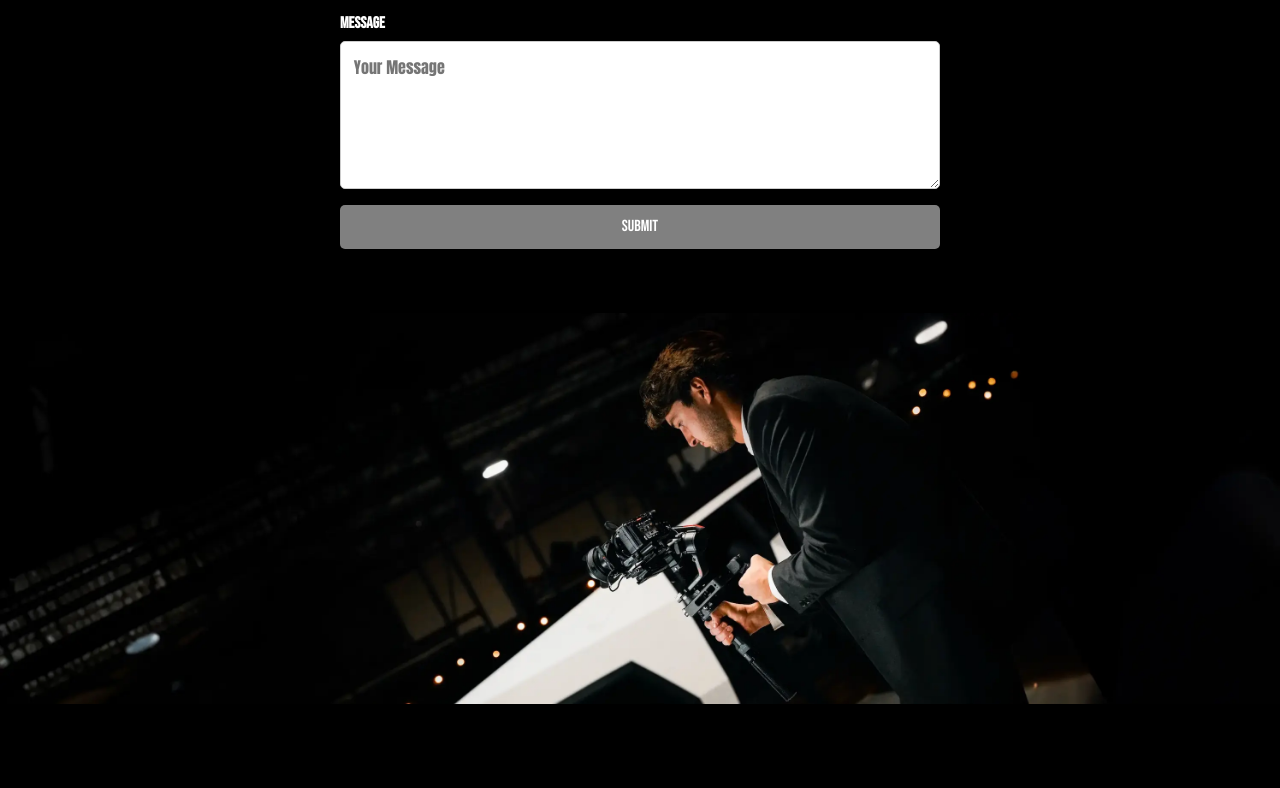
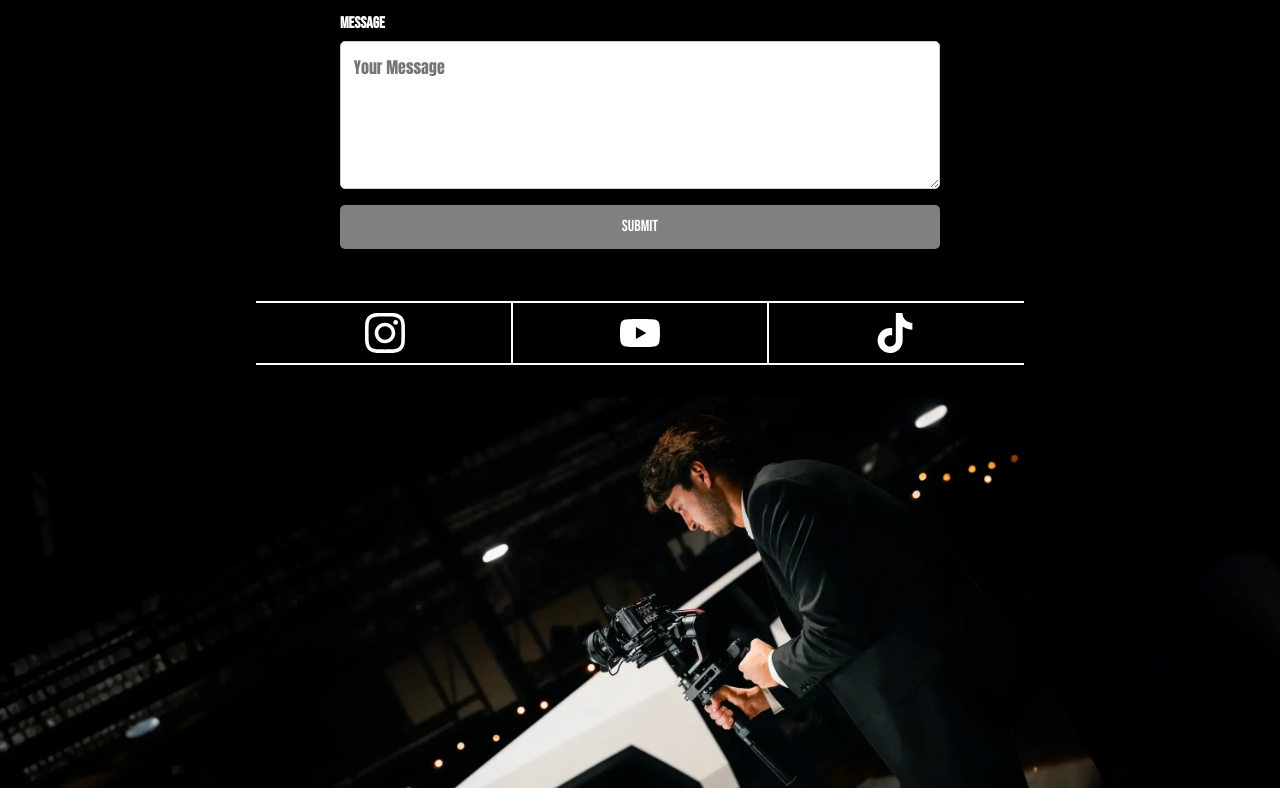
Before and after one commit to JaronWenger/CINESTOKE, a React (Create React App) app: page / in a window 1280 px wide. Shown: the part 1987-2775 px from the top of the page. Before the commit the page ends 2691 px from the top, so only its background shows below. Built offline with nearby package versions, Linux system fonts and the light colour scheme; a web font is replaced by a local one.

Commit message:
socials links

```diff
--- a/src/components/Main.jsx
+++ b/src/components/Main.jsx
@@ -7,7 +7,7 @@ import footer from '../assets/Footerthin.webp'
 import Clients from './Clients';
 import Pics from './Pics';
 import Contact from './Contact';
-
+import Social from './Social';
 
 
 const Main = () => {
@@ -54,6 +54,7 @@ const Main = () => {
       <Pics />
       <Clients />
       <Contact />
+      <Social />
       <div className="bottom-logo">
         <img src={footer} alt="Cinestoke Footer" />
       </div>
--- /dev/null
+++ b/src/components/Social.jsx
@@ -0,0 +1,69 @@
+import React from 'react';
+// Import the SVG as a React component
+import { ReactComponent as SSBC } from '../assets/SSBC.svg';
+
+const Clients = () => {
+  const handleInstagramClick = () => {
+    window.open('https://www.instagram.com/jaronwenger', '_blank');
+  };
+
+  const handleYouTubeClick = () => {
+    window.open('https://www.youtube.com/@jaronwenger', '_blank');
+  };
+
+  const handleTikTokClick = () => {
+    window.open('https://www.tiktok.com/@jaronwenger', '_blank');
+  };
+
+  return (
+    <div className="cinestoke-section social-section">
+      {/* First Layer */}
+      <div className="mui-box1">
+        {/* Vertical Line */}
+        <div className="lineb" />
+
+
+        {/* Instagram Button */}
+        <button
+          className="social-button instagram-button"
+          onClick={handleInstagramClick}
+        >
+          <svg width="5" height="5" viewBox="0 0 24 24" fill="currentColor">
+            <path d="M12 2.163c3.204 0 3.584.012 4.85.07 3.252.148 4.771 1.691 4.919 4.919.058 1.265.069 1.645.069 4.849 0 3.205-.012 3.584-.069 4.849-.149 3.225-1.664 4.771-4.919 4.919-1.266.058-1.644.07-4.85.07-3.204 0-3.584-.012-4.849-.07-3.26-.149-4.771-1.699-4.919-4.92-.058-1.265-.07-1.644-.07-4.849 0-3.204.013-3.583.07-4.849.149-3.227 1.664-4.771 4.919-4.919 1.266-.057 1.645-.069 4.849-.069zm0-2.163c-3.259 0-3.667.014-4.947.072-4.358.2-6.78 2.618-6.98 6.98-.059 1.281-.073 1.689-.073 4.948 0 3.259.014 3.668.072 4.948.2 4.358 2.618 6.78 6.98 6.98 1.281.058 1.689.072 4.948.072 3.259 0 3.668-.014 4.948-.072 4.354-.2 6.782-2.618 6.979-6.98.059-1.28.073-1.689.073-4.948 0-3.259-.014-3.667-.072-4.947-.196-4.354-2.617-6.78-6.979-6.98-1.281-.059-1.69-.073-4.949-.073zm0 5.838c-3.403 0-6.162 2.759-6.162 6.162s2.759 6.163 6.162 6.163 6.162-2.759 6.162-6.163c0-3.403-2.759-6.162-6.162-6.162zm0 10.162c-2.209 0-4-1.79-4-4 0-2.209 1.791-4 4-4s4 1.791 4 4c0 2.21-1.791 4-4 4zm6.406-11.845c-.796 0-1.441.645-1.441 1.44s.645 1.44 1.441 1.44c.795 0 1.439-.645 1.439-1.44s-.644-1.44-1.439-1.44z"/>
+          </svg>
+        </button>
+
+        {/* Vertical Line */}
+        <div className="line" />
+
+        {/* YouTube Button */}
+        <button
+          className="social-button youtube-button"
+          onClick={handleYouTubeClick}
+        >
+          <svg width="5" height="5" viewBox="0 0 24 24" fill="currentColor">
+            <path d="M23.498 6.186a3.016 3.016 0 0 0-2.122-2.136C19.505 3.545 12 3.545 12 3.545s-7.505 0-9.377.505A3.017 3.017 0 0 0 .502 6.186C0 8.07 0 12 0 12s0 3.93.502 5.814a3.016 3.016 0 0 0 2.122 2.136c1.871.505 9.376.505 9.376.505s7.505 0 9.377-.505a3.015 3.015 0 0 0 2.122-2.136C24 15.93 24 12 24 12s0-3.93-.502-5.814zM9.545 15.568V8.432L15.818 12l-6.273 3.568z"/>
+          </svg>
+        </button>
+
+        {/* Vertical Line */}
+        <div className="line" />
+
+        {/* TikTok Button */}
+        <button
+          className="social-button tiktok-button"
+          onClick={handleTikTokClick}
+        >
+          <svg width="5" height="5" viewBox="0 0 24 24" fill="currentColor">
+            <path d="M12.525.02c1.31-.02 2.61-.01 3.91-.02.08 1.53.63 3.09 1.75 4.17 1.12 1.11 2.7 1.62 4.24 1.79v4.03c-1.44-.05-2.89-.35-4.2-.97-.57-.26-1.1-.59-1.62-.93-.01 2.92.01 5.84-.02 8.75-.08 1.4-.54 2.79-1.35 3.94-1.31 1.92-3.58 3.17-5.91 3.21-1.43.08-2.86-.31-4.08-1.03-2.02-1.19-3.44-3.37-3.65-5.71-.02-.5-.03-1-.01-1.49.18-1.9 1.12-3.72 2.58-4.96 1.66-1.44 3.98-2.13 6.15-1.72.02 1.48-.04 2.96-.04 4.44-.99-.32-2.15-.23-3.02.37-.63.41-1.11 1.04-1.36 1.75-.21.51-.15 1.07-.14 1.61.24 1.64 1.82 3.02 3.5 2.87 1.12-.01 2.19-.66 2.77-1.61.19-.33.4-.67.41-1.06.1-1.79.06-3.57.07-5.36.01-4.03-.01-8.05.02-12.07z"/>
+          </svg>
+        </button>
+
+        {/* Vertical Line */}
+        <div className="lineb" />
+      </div>
+    </div>
+  );
+};
+
+export default Clients;
--- a/src/index.css
+++ b/src/index.css
@@ -196,6 +196,130 @@ video {
   width: 2px;
   background-color: black;
   height: 100px; /* Adjust height as needed */
+}
+
+/* S O C I A L /////////////////////////////////*/
+.social-button {
+  background: none;
+  border: none;
+  cursor: pointer;
+  padding: 10px;
+  transition: all 0.3s ease;
+  display: flex;
+  justify-content: center;
+  align-items: center;
+  height: 40px;
+}
+
+.social-button:hover {
+  transform: scale(1.1);
+}
+
+.social-button svg {
+  height: 40px;
+  width: auto;
+  display: block;
+}
+
+.instagram-button svg {
+  color: white;
+}
+
+.youtube-button svg {
+  color: white;
+}
+
+.tiktok-button svg {
+  color: white;
+}
+
+/* Make Instagram icon in Social.jsx much smaller */
+.social-button.instagram-button svg {
+  width: 40px !important;
+  height: 40px !important;
+  max-width: 40px !important;
+  max-height: 40px !important;
+}
+
+/* Make YouTube icon in Social.jsx much smaller */
+.social-button.youtube-button svg {
+  width: 40px !important;
+  height: 40px !important;
+  max-width: 40px !important;
+  max-height: 40px !important;
+}
+
+/* Make TikTok icon in Social.jsx much smaller */
+.social-button.tiktok-button svg {
+  width: 40px !important;
+  height: 40px !important;
+  max-width: 40px !important;
+  max-height: 40px !important;
+}
+
+/* Shorter vertical lines for social section */
+.social-section .vertical-line {
+  width: 2px;
+  background-color: white;
+  height: 70px;
+}
+
+.social-section .vertical-lineblack {
+  width: 2px;
+  background-color: black;
+  height: 70px;
+}
+
+/* Shorter vertical lines for social section */
+.social-section .line {
+  width: 2px;
+  background-color: white;
+  height: 60px;
+}
+
+.social-section .lineb {
+  width: 2px;
+  background-color: black;
+  height: 60px;
+}
+
+/* Make social horizontal bars longer on desktop */
+@media (min-width: 769px) {
+  .cinestoke-section.social-section .mui-box1 {
+    border-top: 2px solid white;
+    border-bottom: 2px solid white;
+    width: 60vw;
+    margin: 0 auto;
+    max-width: none;
+  }
+}
+
+/* Center social section on all devices */
+.social-section {
+  display: flex;
+  justify-content: center;
+  align-items: center;
+  width: 100%;
+}
+
+.social-section .mui-box1 {
+  min-width: 300px;
+  max-width: 600px;
+}
+
+/* Mobile responsive centering */
+@media (max-width: 768px) {
+  .social-section .mui-box1 {
+    width: 80%;
+    min-width: 250px;
+  }
+}
+
+@media (max-width: 480px) {
+  .social-section .mui-box1 {
+    width: 90%;
+    min-width: 200px;
+  }
 }
 
 
```
Also changed, not shown: src/components/Test.jsx (added, +66 -0 lines).
